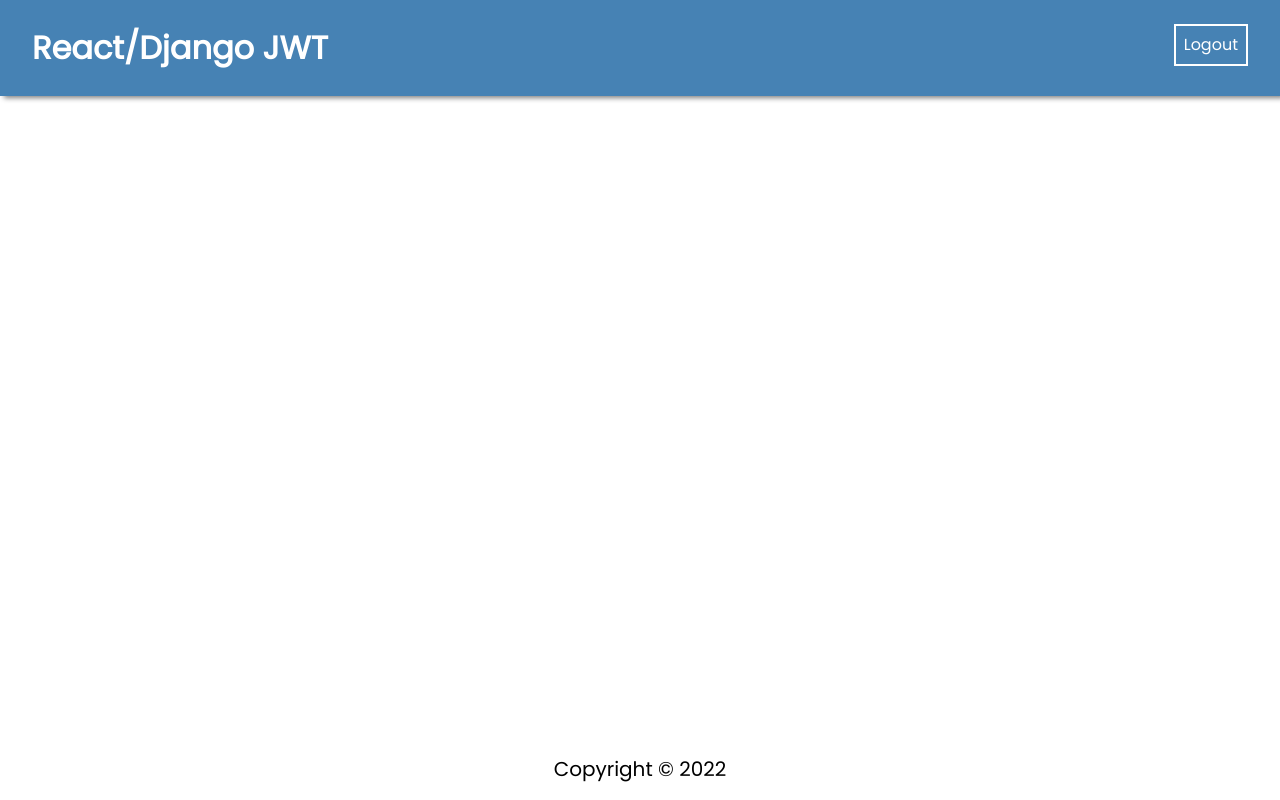
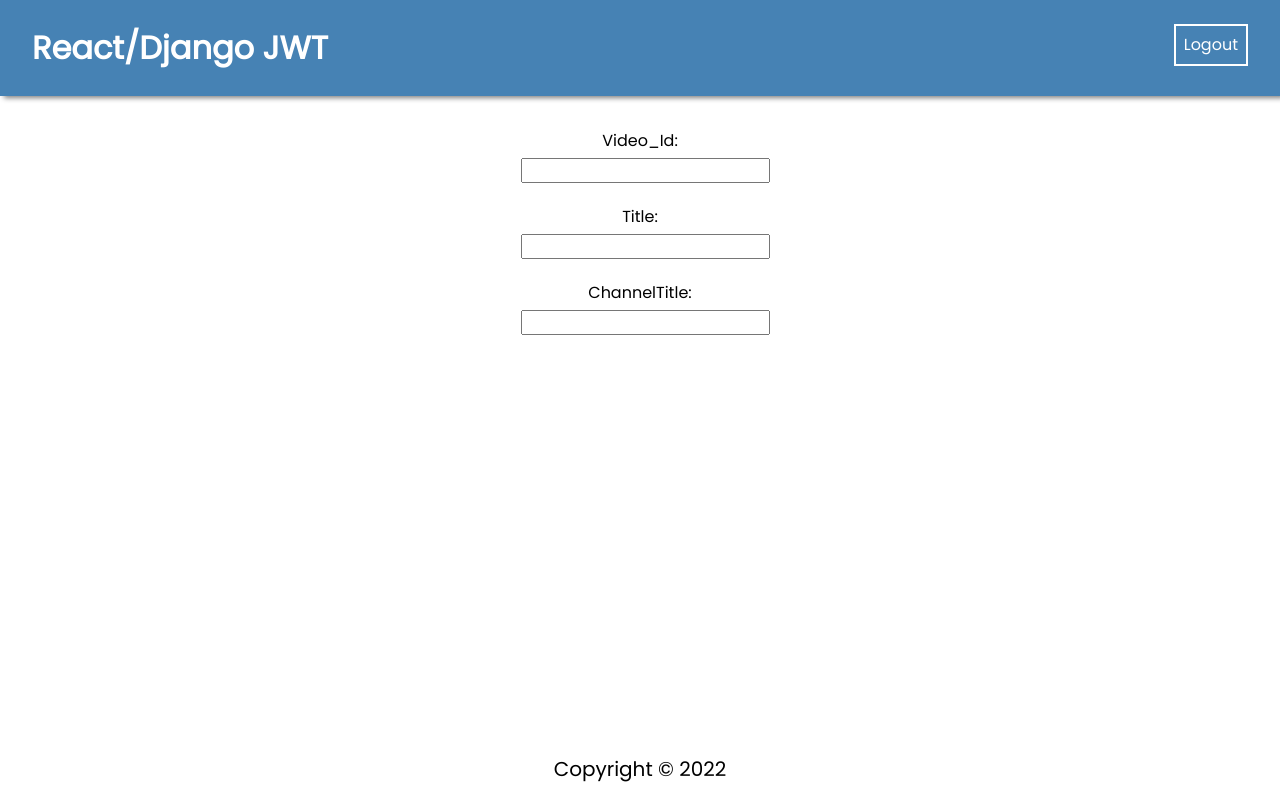
Before and after one commit to OneStarEgo/Youtube_Clone_Backend, a React (Create React App) app in the folder frontend/: page /searchforvideo in a window 1280 px wide. Built offline with nearby package versions, Linux system fonts and the light colour scheme; sample sign-in values are in the browser's storage.

Commit message:
Created SearchResults Page, Added Link to Home Page

```diff
--- a/frontend/src/App.js
+++ b/frontend/src/App.js
@@ -6,6 +6,7 @@ import "./App.css";
 import HomePage from "./pages/HomePage/HomePage";
 import LoginPage from "./pages/LoginPage/LoginPage";
 import RegisterPage from "./pages/RegisterPage/RegisterPage";
+import SearchResultsPage from "./pages/SearchResultsPage/SearchResultspage";
 
 // Component Imports
 import Navbar from "./components/NavBar/NavBar";
@@ -29,6 +30,7 @@ function App() {
         />
         <Route path="/register" element={<RegisterPage />} />
         <Route path="/login" element={<LoginPage />} />
+        <Route path="/searchforvideo" element={<PrivateRoute><SearchResultsPage /></PrivateRoute>} />
       </Routes>
       <Footer />
     </div>
--- a/frontend/src/pages/HomePage/HomePage.js
+++ b/frontend/src/pages/HomePage/HomePage.js
@@ -1,7 +1,7 @@
 import React from "react";
 import { useEffect, useState } from "react";
 import useAuth from "../../hooks/useAuth";
-
+import { Link } from "react-router-dom";
 import axios from "axios";
 
 const HomePage = () => {
@@ -38,6 +38,8 @@ const HomePage = () => {
   return (
     <div className="container">
       <h1>Home Page for {user.username}!</h1>
+      <Link to="/searchforvideo">Search For Video!</Link>
+
       {cars &&
         cars.map((car) => (
           <p key={car.id}>
--- a/frontend/src/pages/SearchResultsPage/SearchResultspage.js
+++ b/frontend/src/pages/SearchResultsPage/SearchResultspage.js
@@ -0,0 +1,70 @@
+import React from "react";
+import { useNavigate } from "react-router-dom";
+import axios from "axios";
+import useAuth from "../../hooks/useAuth";
+import useCustomForm from "../../hooks/useCustomForm";
+
+
+let initialValues = {
+    videoId: "",
+    title: "",
+    channelTitle: "",
+};
+
+const SearchResultsPage = () => {
+    const [user, token] = useAuth()
+    const navigate = useNavigate()
+    const [formData, handleInputChange, handleSubmit] = useCustomForm(initialValues, searchForVideos)
+
+    async function searchForVideos(){
+        try {
+            let response = await axios.get("https://www.googleapis.com/youtube/v3/search?q=reactmongoose&key=AIzaSyCziY9ZsfE7OyP7i2p-gWRF2vPrh7ZpO_Q&part=snippet&type=video&maxResults=5", formData, {
+                headers: {
+                    Authorization: 'Bearer ' + token
+                }
+            })
+            navigate("/")
+        } catch (error) {
+            console.log(error.message)
+
+        }
+    }
+
+
+
+    return (
+        <div className="container">
+            <form className="form" onSubmit={handleSubmit}>
+              <label>
+                Video_Id:{" "}
+                <input
+                    type="text"
+                    name="video_id"
+                    value={formData.videoId}
+                    onChange={handleInputChange}
+                />
+              </label>
+              <label>
+                Title:{" "}
+                <input
+                    type="text"
+                    name="title"
+                    value={formData.title}
+                    onChange={handleInputChange}
+                />
+              </label>
+              <label>
+                ChannelTitle:{" "}
+                <input
+                    type="text"
+                    name="channeltitle"
+                    value={formData.channelTitle}
+                    onchange={handleInputChange}
+                />
+              </label>
+            </form>
+        </div>
+    );
+}
+
+export default SearchResultsPage;
```
